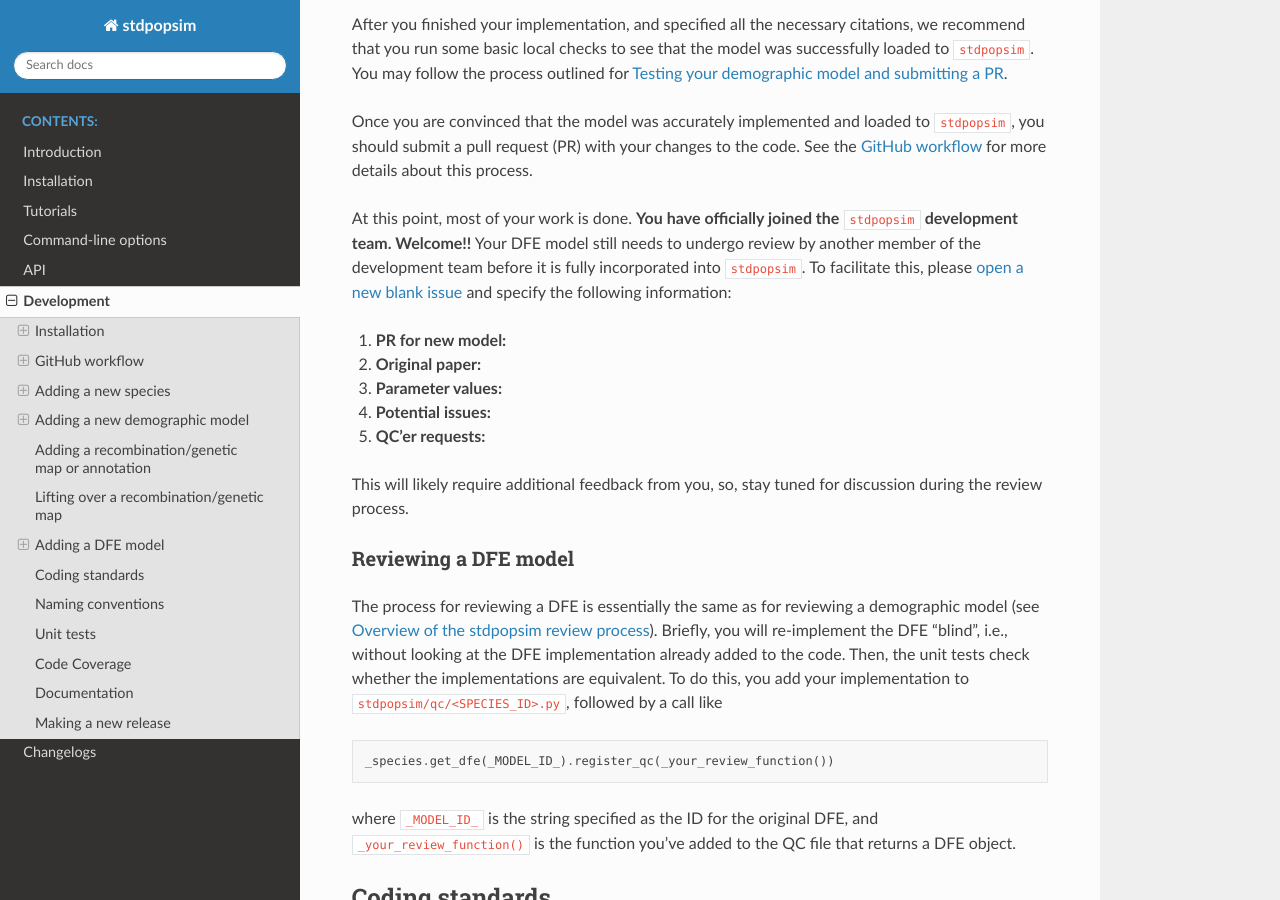
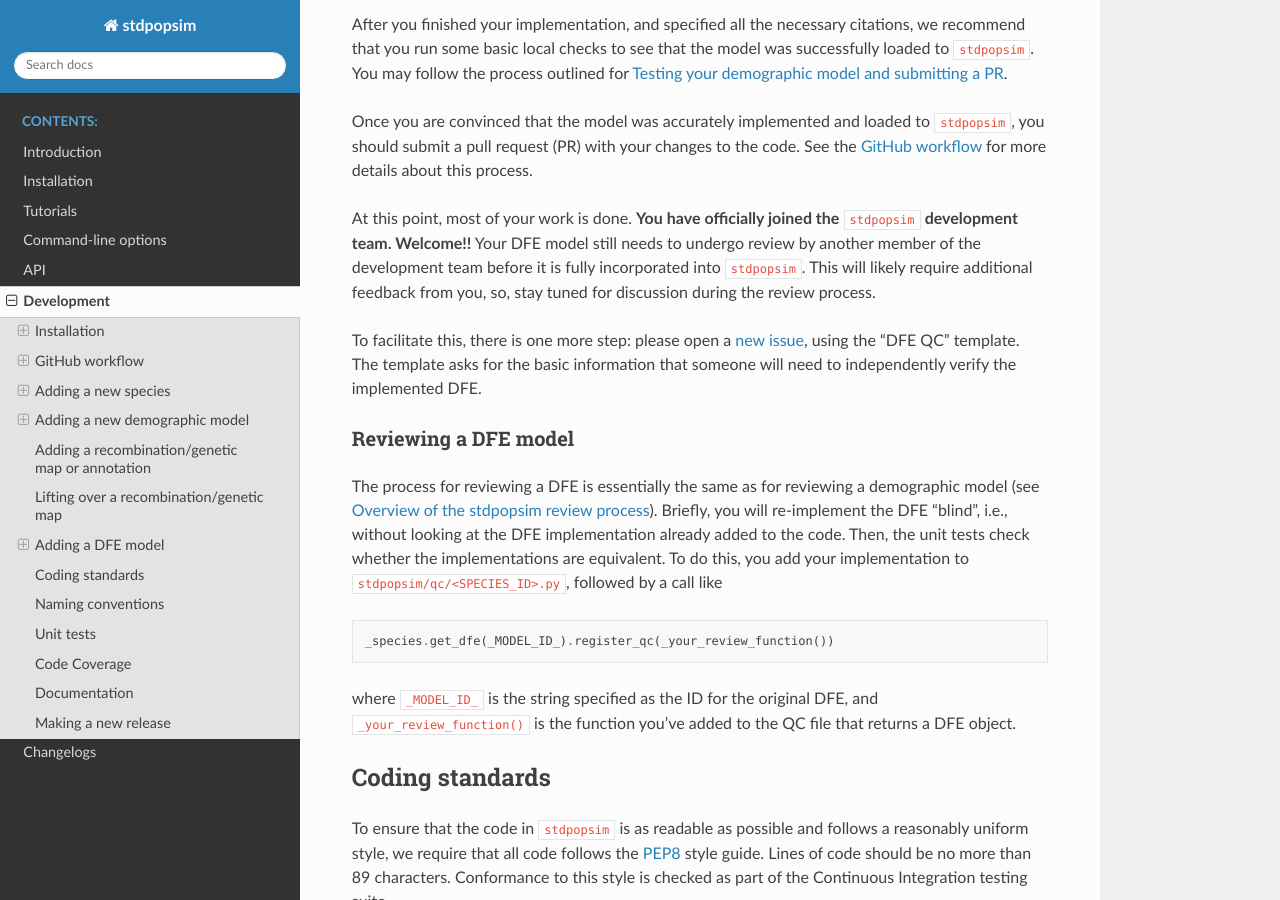
Before and after one commit to popsim-consortium/stdpopsim, a Sphinx documentation site: the page built from docs/development.rst, in a window 1280 px wide and 900 px high, scrolled down 29138 px. Built offline with Sphinx 7.4.7 and the Read the Docs theme 3.1.0, drawn with Linux system fonts in a browser that asks for light colours; pages that are not in the unit, such as notebooks, are missing from menus.

Commit message:
dfe qc issue template

```diff
--- a/docs/development.rst
+++ b/docs/development.rst
@@ -1664,18 +1664,14 @@ At this point, most of your work is done.
 **You have officially joined the** ``stdpopsim`` **development team. Welcome!!**
 Your DFE model still needs to undergo review by another member
 of the development team before it is fully incorporated into ``stdpopsim``.
-To facilitate this, please
-`open a new blank issue <https://github.com/popsim-consortium/stdpopsim/issues/new>`__
-and specify the following information:
-
-1. **PR for new model:**
-2. **Original paper:**
-3. **Parameter values:**
-4. **Potential issues:**
-5. **QC'er requests:**
-
 This will likely require additional feedback from you,
 so, stay tuned for discussion during the review process.
+
+To facilitate this, there is one more step: please open a
+`new issue <https://github.com/popsim-consortium/stdpopsim/issues/new>`__,
+using the "DFE QC" template.
+The template asks for the basic information that someone will need
+to independently verify the implemented DFE.
 
 ---------------------
 Reviewing a DFE model
```
Also changed, not shown: .github/ISSUE_TEMPLATE/dfe-qc-issue-template.md (added).
